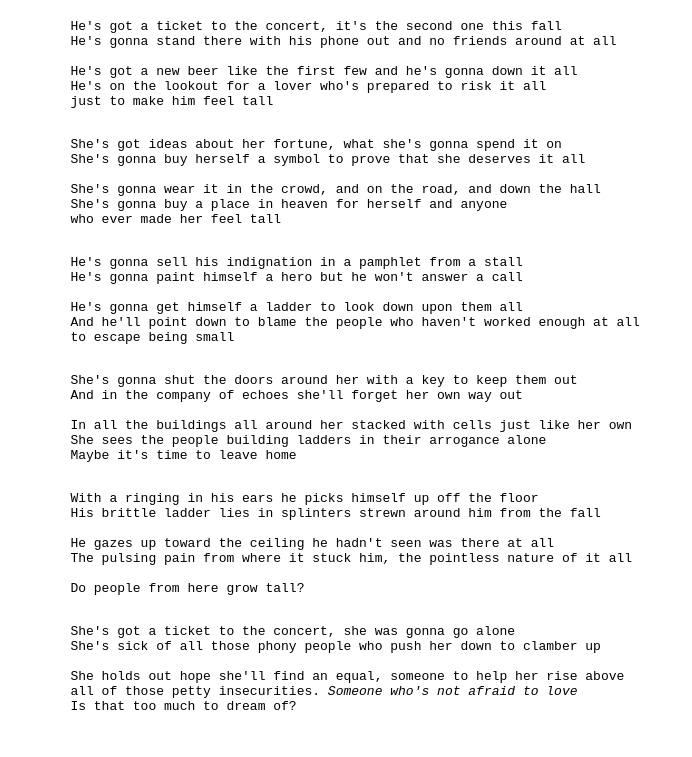
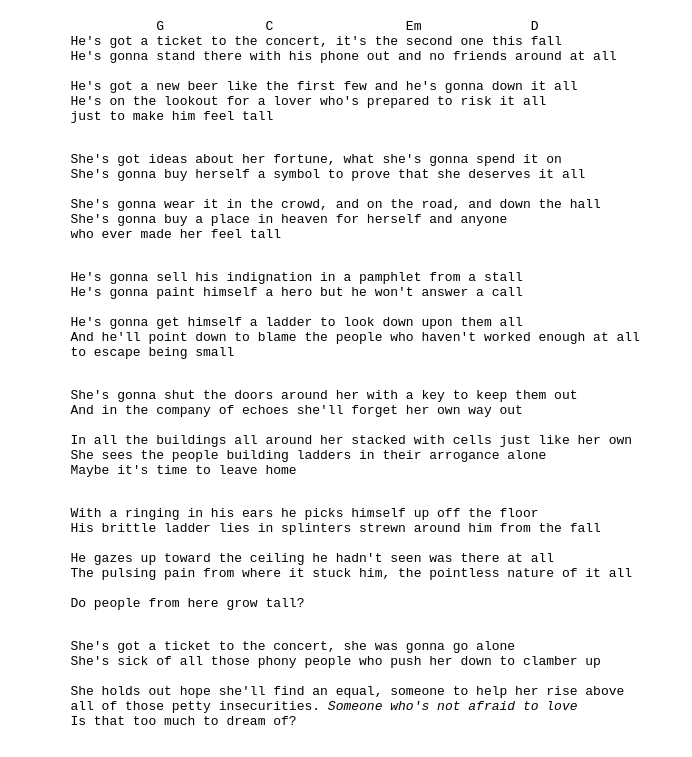
Before and after one commit to archetype-music/tall, a plain HTML site: page index.html in a window 1280 px wide. Shown: the part 61-818 px from the top of the page, without its empty margins (0-692 px from the left). Drawn offline with Linux system fonts and the light colour scheme.

Commit message:
Add chords

```diff
--- a/index.html
+++ b/index.html
@@ -8,7 +8,9 @@
 </head>
 <body>
     <h1>Tall</h1>
+    <!-- The chords mostly do the same thing the whole way through hey -->
     <pre id="concert" class="he">
+                   G             C                 Em              D
         He's got a ticket to the concert, it's the second one this fall
         He's gonna stand there with his phone out and no friends around at all
 
```
